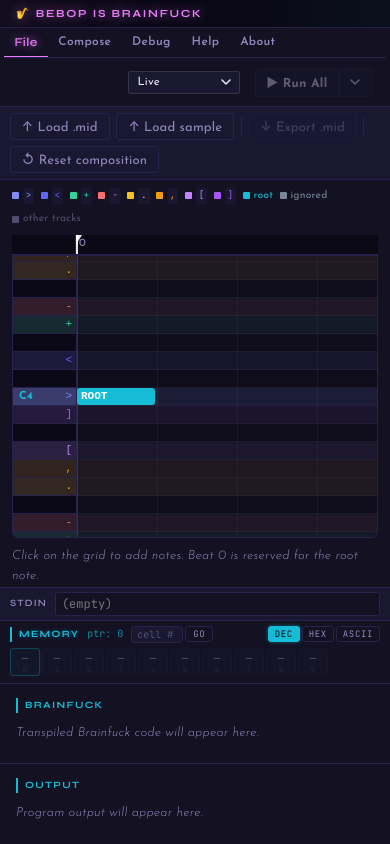
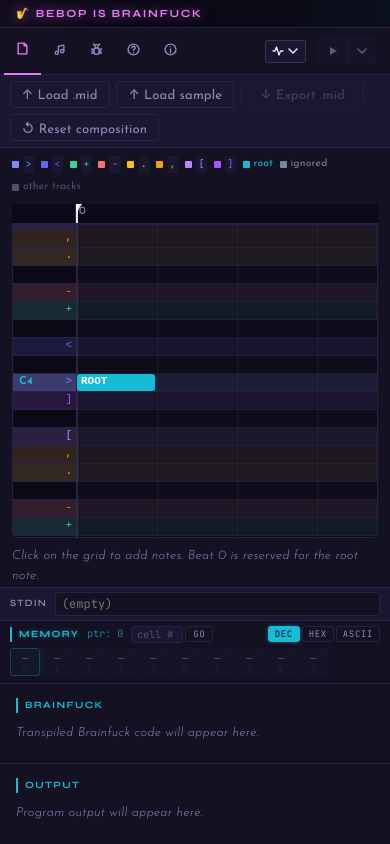
Before and after one commit to faishasj/bebop-is-brainfuck, a React (Vite) app in the folder web/: page / in a window 390 px wide. Built offline with nearby package versions, Linux system fonts and the light colour scheme.

Commit message:
Improve tab responsiveness

```diff
--- a/web/src/features/IdeToolbar.tsx
+++ b/web/src/features/IdeToolbar.tsx
@@ -154,6 +154,12 @@ export function IdeToolbar() {
     batch: "Batch",
   };
 
+  const RUN_MODE_ICONS = {
+    notes: "music",
+    live: "activity",
+    batch: "zap",
+  } as const;
+
   const RUN_MODE_HINTS: Record<RUN_MODE, string> = {
     notes: "Just hear the music",
     live: "Output revealed beat by beat",
@@ -226,31 +232,46 @@ export function IdeToolbar() {
           className={`ide-tab-btn ${activeTab === "file" ? "active" : ""}`}
           onClick={() => setActiveTab("file")}
         >
-          File
+          <span className="ide-tab-icon">
+            <Icon name="file" />
+          </span>
+          <span className="ide-tab-label">File</span>
         </button>
         <button
           className={`ide-tab-btn ${activeTab === "compose" ? "active" : ""}`}
           onClick={() => setActiveTab("compose")}
         >
-          Compose
+          <span className="ide-tab-icon">
+            <Icon name="music" />
+          </span>
+          <span className="ide-tab-label">Compose</span>
         </button>
         <button
           className={`ide-tab-btn ${activeTab === "debug" ? "active" : ""}`}
           onClick={() => setActiveTab("debug")}
         >
-          Debug
+          <span className="ide-tab-icon">
+            <Icon name="bug" />
+          </span>
+          <span className="ide-tab-label">Debug</span>
         </button>
         <button
           className={`ide-tab-btn ${overlayTab === "help" ? "active" : ""}`}
           onClick={() => setOverlayTab((v) => (v === "help" ? null : "help"))}
         >
-          Help
+          <span className="ide-tab-icon">
+            <Icon name="help-circle" />
+          </span>
+          <span className="ide-tab-label">Help</span>
         </button>
         <button
           className={`ide-tab-btn ${overlayTab === "about" ? "active" : ""}`}
           onClick={() => setOverlayTab((v) => (v === "about" ? null : "about"))}
         >
-          About
+          <span className="ide-tab-icon">
+            <Icon name="info-circle" />
+          </span>
+          <span className="ide-tab-label">About</span>
         </button>
         <InlineEdit
           value={displayFileName}
@@ -287,7 +308,8 @@ export function IdeToolbar() {
               title="Execution mode"
               style={{ width: "7rem" }}
             >
-              <span>{RUN_MODE_LABELS[runMode]}</span>
+              <span className="run-mode-trigger__icon"><Icon name={RUN_MODE_ICONS[runMode]} /></span>
+              <span className="run-mode-trigger__text">{RUN_MODE_LABELS[runMode]}</span>
               <Icon name="chevron-down" />
             </button>
             {runModeOpen && (
@@ -319,7 +341,8 @@ export function IdeToolbar() {
               onClick={onContinue}
               style={{ width: "13rem" }}
             >
-              <div>▶ Continue</div>
+              <span className="play-btn-icon"><Icon name="play" /></span>
+              <span className="play-btn-label">▶ Continue</span>
               <kbd>SPACE</kbd>
             </button>
           ) : isPlaying ? (
@@ -328,7 +351,8 @@ export function IdeToolbar() {
               onClick={onStop}
               style={{ width: "13rem" }}
             >
-              <div>⏸ Pause</div>
+              <span className="play-btn-icon"><Icon name="pause" /></span>
+              <span className="play-btn-label">⏸ Pause</span>
               <kbd>SPACE</kbd>
             </button>
           ) : (
@@ -339,11 +363,12 @@ export function IdeToolbar() {
                 disabled={!hasNotes || liveInputPending}
                 style={{ width: "13rem" }}
               >
-                <div>
+                <span className="play-btn-icon"><Icon name="play" /></span>
+                <span className="play-btn-label">
                   {canResume
                     ? `▶ Resume ${MODE_LABELS[playMode]}`
                     : `▶ Run ${MODE_LABELS[playMode]}`}
-                </div>
+                </span>
                 <kbd className="ide-toolbar-kbd">SPACE</kbd>
               </button>
               <button
@@ -382,7 +407,8 @@ export function IdeToolbar() {
               }}
               title="Reset playhead to beat 0"
             >
-              ⏮ Reset
+              <span className="play-btn-icon"><Icon name="skip-back" /></span>
+              <span className="play-btn-label">⏮ Reset</span>
             </button>
           )}
         </div>
--- a/web/src/index.css
+++ b/web/src/index.css
@@ -196,6 +196,9 @@ body {
   border-bottom: 2px solid var(--accent);
   text-shadow: 0 0 10px rgba(232, 121, 249, 0.7);
 }
+.ide-tab-icon {
+  display: none;
+}
 
 .ide-filename {
   position: absolute;
@@ -1045,6 +1048,11 @@ code {
   opacity: 0.35;
   cursor: default;
 }
+.play-btn-icon {
+  display: none;
+  align-items: center;
+  flex-shrink: 0;
+}
 
 /* ── Play split button ── */
 .play-split-btn {
@@ -1275,6 +1283,11 @@ code {
   opacity: 0.35;
   cursor: default;
 }
+.run-mode-trigger__icon {
+  display: none;
+  align-items: center;
+  flex-shrink: 0;
+}
 .run-mode-menu {
   min-width: 190px;
   right: 0;
@@ -1606,32 +1619,46 @@ code {
   .run-mode-label {
     display: none;
   }
+  /* Abbreviate tab labels so everything fits on one row */
   .ide-tab-btn {
-    padding: 0.45rem 0.65rem;
-    font-size: 0.75rem;
-  }
-  /* Tab row — wrap so actions fall to a second line */
-  .ide-tabrow {
-    flex-wrap: wrap;
+    padding: 0.45rem 0.75rem;
+  }
+  .ide-tab-label {
+    display: none;
+  }
+  .ide-tab-icon {
+    display: inline-flex;
+    align-items: center;
   }
   .ide-tabrow-actions {
-    width: 100%;
-    margin-left: 0;
-    border-top: 1px solid var(--border);
     gap: 0.25rem;
-    padding: 0.2rem 0.25rem;
-    justify-content: flex-end;
-  }
+    padding: 0.25rem 0.15rem;
+  }
+  /* Run mode trigger — icon only */
   .run-mode-trigger {
-    font-size: 0.72rem;
-    padding: 0.28rem 0.5rem;
-  }
-  /* Override inline style={{ width: "13rem" }} on play/pause buttons */
+    width: auto !important;
+    padding: 0.28rem 0.4rem;
+    gap: 0.25rem;
+  }
+  .run-mode-trigger__text {
+    display: none;
+  }
+  .run-mode-trigger__icon {
+    display: inline-flex;
+    align-items: center;
+  }
+  /* Play buttons — icon only */
   .play-btn,
   .play-split-btn {
     width: auto !important;
-    padding: 0.38rem 0.65rem;
-    font-size: 0.78rem;
+    padding: 0.38rem 0.5rem;
+  }
+  .play-btn-label {
+    display: none;
+  }
+  .play-btn-icon {
+    display: inline-flex;
+    align-items: center;
   }
   .play-btn kbd {
     display: none;
--- a/web/src/ui-kit/Icon.tsx
+++ b/web/src/ui-kit/Icon.tsx
@@ -1,4 +1,21 @@
-type IconName = "chevron-down" | "pencil" | "trash" | "check" | "undo" | "redo" | "bars";
+type IconName =
+  | "chevron-down"
+  | "pencil"
+  | "trash"
+  | "check"
+  | "undo"
+  | "redo"
+  | "bars"
+  | "file"
+  | "music"
+  | "bug"
+  | "help-circle"
+  | "info-circle"
+  | "play"
+  | "pause"
+  | "skip-back"
+  | "activity"
+  | "zap";
 
 interface IconProps {
   name: IconName;
@@ -157,6 +174,163 @@ export function Icon({ name }: IconProps) {
         <rect x="8" y="2" width="2" height="9" rx="0.5" fill="currentColor" />
       </svg>
     );
+  } else if (name === "file") {
+    return (
+      <svg
+        width="13"
+        height="13"
+        viewBox="0 0 12 12"
+        fill="none"
+        aria-hidden="true"
+      >
+        <path
+          d="M2 1H7.5L10 3.5V11H2V1Z"
+          stroke="currentColor"
+          strokeWidth="1.3"
+          strokeLinejoin="round"
+        />
+        <path
+          d="M7.5 1V3.5H10"
+          stroke="currentColor"
+          strokeWidth="1.3"
+          strokeLinejoin="round"
+        />
+      </svg>
+    );
+  } else if (name === "music") {
+    return (
+      <svg
+        width="13"
+        height="13"
+        viewBox="0 0 12 12"
+        fill="none"
+        aria-hidden="true"
+      >
+        <path
+          d="M5 9V3L10 2V7.5"
+          stroke="currentColor"
+          strokeWidth="1.3"
+          strokeLinecap="round"
+          strokeLinejoin="round"
+        />
+        <circle
+          cx="3.5"
+          cy="9"
+          r="1.5"
+          stroke="currentColor"
+          strokeWidth="1.3"
+        />
+        <circle
+          cx="8.5"
+          cy="7.5"
+          r="1.5"
+          stroke="currentColor"
+          strokeWidth="1.3"
+        />
+      </svg>
+    );
+  } else if (name === "bug") {
+    return (
+      <svg
+        width="13"
+        height="13"
+        viewBox="0 0 12 12"
+        fill="none"
+        aria-hidden="true"
+      >
+        <circle cx="6" cy="3" r="1.5" stroke="currentColor" strokeWidth="1.3" />
+        <path
+          d="M4.5 2L3 1M7.5 2L9 1"
+          stroke="currentColor"
+          strokeWidth="1.3"
+          strokeLinecap="round"
+        />
+        <ellipse
+          cx="6"
+          cy="7.5"
+          rx="2.5"
+          ry="3"
+          stroke="currentColor"
+          strokeWidth="1.3"
+        />
+        <path
+          d="M3.5 6L1.5 5.5M3.5 7.5L1.5 7.5M3.5 9L1.5 9.5M8.5 6L10.5 5.5M8.5 7.5L10.5 7.5M8.5 9L10.5 9.5"
+          stroke="currentColor"
+          strokeWidth="1.3"
+          strokeLinecap="round"
+        />
+      </svg>
+    );
+  } else if (name === "help-circle") {
+    return (
+      <svg
+        width="13"
+        height="13"
+        viewBox="0 0 12 12"
+        fill="none"
+        aria-hidden="true"
+      >
+        <circle cx="6" cy="6" r="5" stroke="currentColor" strokeWidth="1.3" />
+        <path
+          d="M4.5 4.5C4.5 3.67 5.17 3 6 3C6.83 3 7.5 3.67 7.5 4.5C7.5 5.5 6 6 6 7"
+          stroke="currentColor"
+          strokeWidth="1.3"
+          strokeLinecap="round"
+        />
+        <circle cx="6" cy="9" r="0.6" fill="currentColor" />
+      </svg>
+    );
+  } else if (name === "info-circle") {
+    return (
+      <svg
+        width="13"
+        height="13"
+        viewBox="0 0 12 12"
+        fill="none"
+        aria-hidden="true"
+      >
+        <circle cx="6" cy="6" r="5" stroke="currentColor" strokeWidth="1.3" />
+        <circle cx="6" cy="3.5" r="0.6" fill="currentColor" />
+        <path
+          d="M6 5.5V9"
+          stroke="currentColor"
+          strokeWidth="1.3"
+          strokeLinecap="round"
+        />
+      </svg>
+    );
+  } else if (name === "play") {
+    return (
+      <svg width="12" height="12" viewBox="0 0 12 12" fill="none" aria-hidden="true">
+        <path d="M3 2L10 6L3 10V2Z" fill="currentColor" />
+      </svg>
+    );
+  } else if (name === "pause") {
+    return (
+      <svg width="12" height="12" viewBox="0 0 12 12" fill="none" aria-hidden="true">
+        <rect x="2.5" y="2" width="2.5" height="8" rx="0.5" fill="currentColor" />
+        <rect x="7" y="2" width="2.5" height="8" rx="0.5" fill="currentColor" />
+      </svg>
+    );
+  } else if (name === "skip-back") {
+    return (
+      <svg width="12" height="12" viewBox="0 0 12 12" fill="none" aria-hidden="true">
+        <path d="M2.5 2V10" stroke="currentColor" strokeWidth="1.5" strokeLinecap="round" />
+        <path d="M10 2.5L4.5 6L10 9.5V2.5Z" fill="currentColor" />
+      </svg>
+    );
+  } else if (name === "activity") {
+    return (
+      <svg width="12" height="12" viewBox="0 0 12 12" fill="none" aria-hidden="true">
+        <path d="M1 6H3L4.5 2L7 10L8.5 6H11" stroke="currentColor" strokeWidth="1.3" strokeLinecap="round" strokeLinejoin="round" />
+      </svg>
+    );
+  } else if (name === "zap") {
+    return (
+      <svg width="12" height="12" viewBox="0 0 12 12" fill="none" aria-hidden="true">
+        <path d="M7 1L2.5 7H5.5L5 11L9.5 5H6.5L7 1Z" fill="currentColor" />
+      </svg>
+    );
   }
   return null;
 }
```
